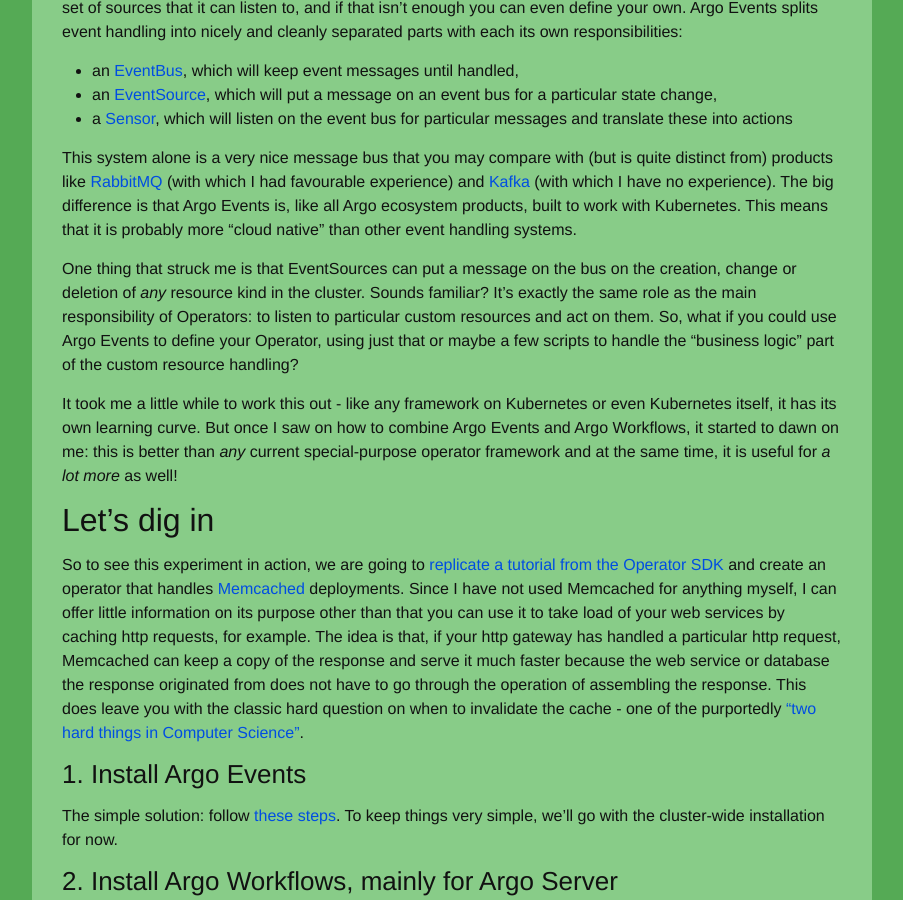
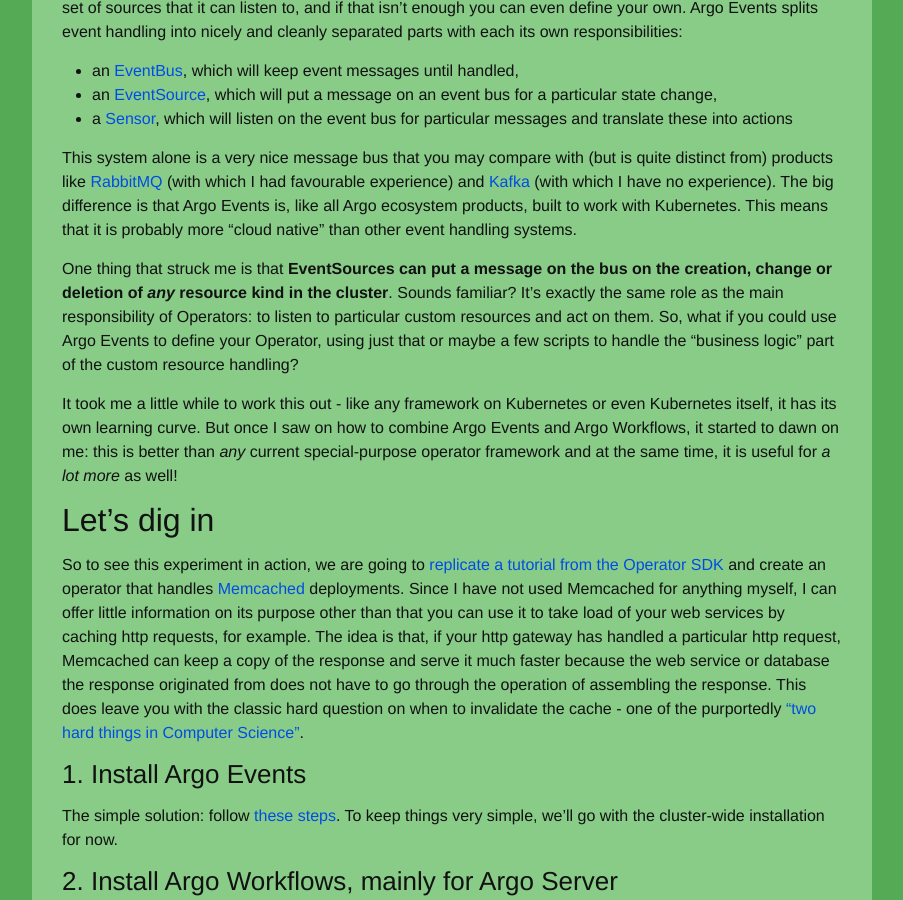
Before and after one commit to reinvantveer/reinvantveer.github.io, a Jekyll site: the page built from _posts/2022-01-29-easier-operator.md, in a window 1280 px wide and 900 px high, scrolled down 3395 px. Shown: the whole window, without its empty margins (188-1091 px from the left). Built offline with Jekyll 4.4.1, drawn with Linux system fonts in a browser that asks for light colours; comment, search, counter and statistics services are not loaded.

Commit message:
bolden the punchline
Signed-off-by: reinvantveer <reinvantveer@gmail.com>

```diff
--- a/_posts/2022-01-29-easier-operator.md
+++ b/_posts/2022-01-29-easier-operator.md
@@ -123,8 +123,8 @@
 like all Argo ecosystem products, built to work with Kubernetes. This means that it is probably more "cloud native" than
 other event handling systems.
 
-One thing that struck me is that EventSources can put a message on the bus on the creation, change or deletion
-of _any_ resource kind in the cluster. Sounds familiar? It's exactly the same role as the main responsibility of
+One thing that struck me is that **EventSources can put a message on the bus on the creation, change or deletion
+of _any_ resource kind in the cluster**. Sounds familiar? It's exactly the same role as the main responsibility of
 Operators: to listen to particular custom resources and act on them. So, what if you could use Argo Events to define
 your Operator, using just that or maybe a few scripts to handle the "business logic" part of the custom resource
 handling?
```
